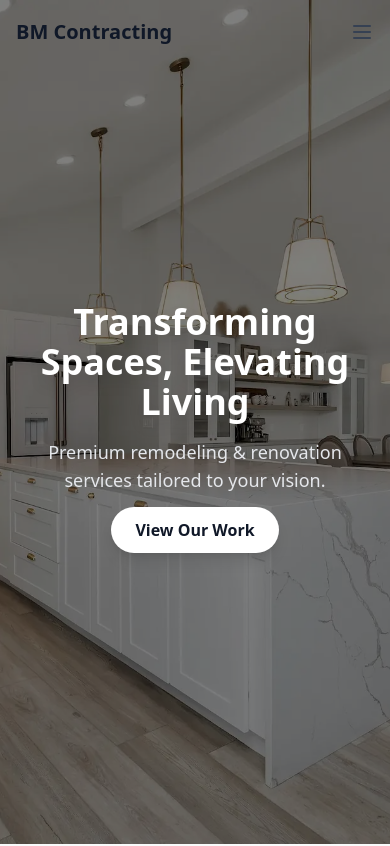
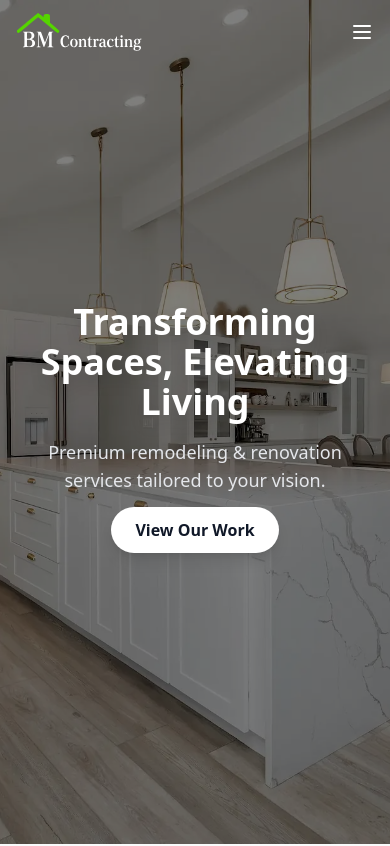
Before and after one commit to josecobi/bm-contracting, a Next.js app: page / in a window 390 px wide. Shown: the top 846 px of the page. Built offline with nearby package versions, Linux system fonts and the light colour scheme.

Commit message:
added logo to header with light and dark toggle logic. Styled hambuerger menu for light and dark backgrounds.

```diff
--- a/src/components/Header.tsx
+++ b/src/components/Header.tsx
@@ -5,6 +5,7 @@ import { useState, useEffect } from 'react'
 import CTAButton from './CTAButton'
 import { Menu, X } from 'lucide-react'
 import { usePathname } from 'next/navigation'
+import  Image  from 'next/image'
 
 export default function Header() {
   const [menuOpen, setMenuOpen] = useState(false)
@@ -56,8 +57,16 @@ export default function Header() {
       <div className="max-w-7xl mx-auto px-4 sm:px-6 lg:px-8">
         <div className="flex justify-between items-center h-16">
           {/* Logo */}
-          <Link href="/" className="text-xl font-bold text-gray-900">
-            BM Contracting
+          <Link href="/" className="flex items-center space-x-2">
+            <Image
+              src={isScrolled || !isHome ? '/bm-logo-light.svg' : '/bm-logo-dark.svg'}
+              alt="BM Contracting Logo"
+              width={40}
+              height={40}
+              className="h-10 w-auto"
+              priority
+            />
+            <span className="sr-only">BM Contracting</span>
           </Link>
 
           {/* Desktop Nav */}
@@ -77,7 +86,11 @@ export default function Header() {
           {/* Mobile Menu Button */}
           <button
             onClick={toggleMenu}
-            className="md:hidden text-gray-700 hover:text-gray-900 transition"
+            className={`md:hidden transition ${
+              isScrolled || !isHome
+                ? 'text-gray-700 hover:text-gray-900'
+                : 'text-white hover:text-gray-200'
+            }`}
             aria-label="Toggle menu"
           >
             {menuOpen ? <X size={24} /> : <Menu size={24} />}
```
